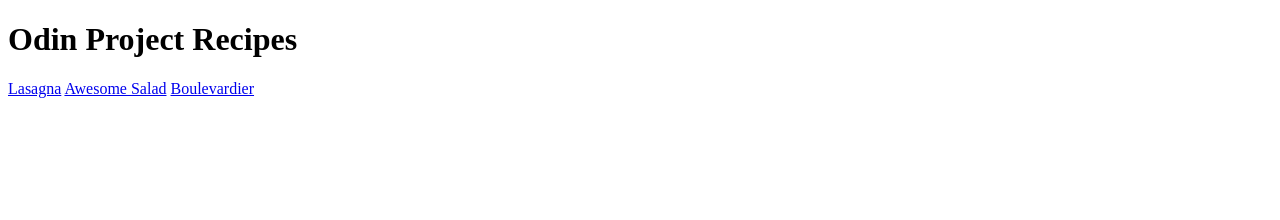
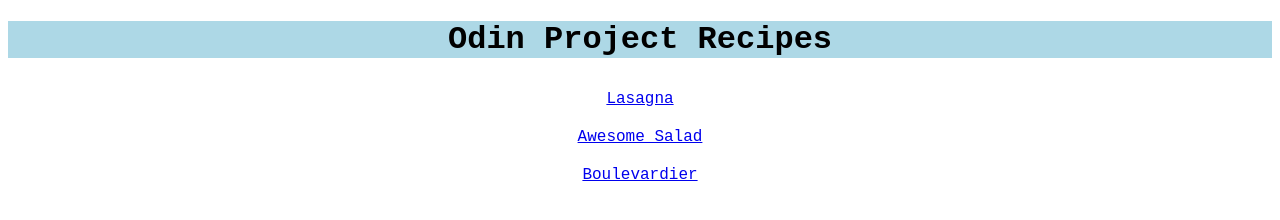
Before and after one commit to kdho11/odin-recipes, a plain HTML site: page index.html in a window 1280 px wide. Drawn offline with Linux system fonts and the light colour scheme.

Commit message:
Add styles.css

```diff
--- a/index.html
+++ b/index.html
@@ -5,6 +5,7 @@
     <meta http-equiv="X-UA-Compatible" content="IE=edge">
     <meta name="viewport" content="width=device-width>, initial-scale=1.0">
     <title>Recipes</title>
+    <link rel="stylesheet" href="styles.css">
 </head>
 <body>
     <h1>Odin Project Recipes</h1>
--- /dev/null
+++ b/styles.css
@@ -0,0 +1,19 @@
+* {
+    font-family: 'Courier New', Courier, monospace;
+}
+
+a {
+    display:block;
+    text-align: center;
+    padding: 10px;
+}
+
+img {
+    width: 500px;
+    height: auto;
+}
+
+h1 {
+    text-align: center;
+    background-color: lightblue
+}
```
Also changed, not shown: recipes/awesome-salad.html (+2 -0 lines), recipes/boulevardier.html (+2 -0 lines), recipes/lasagna.html (+2 -0 lines).
